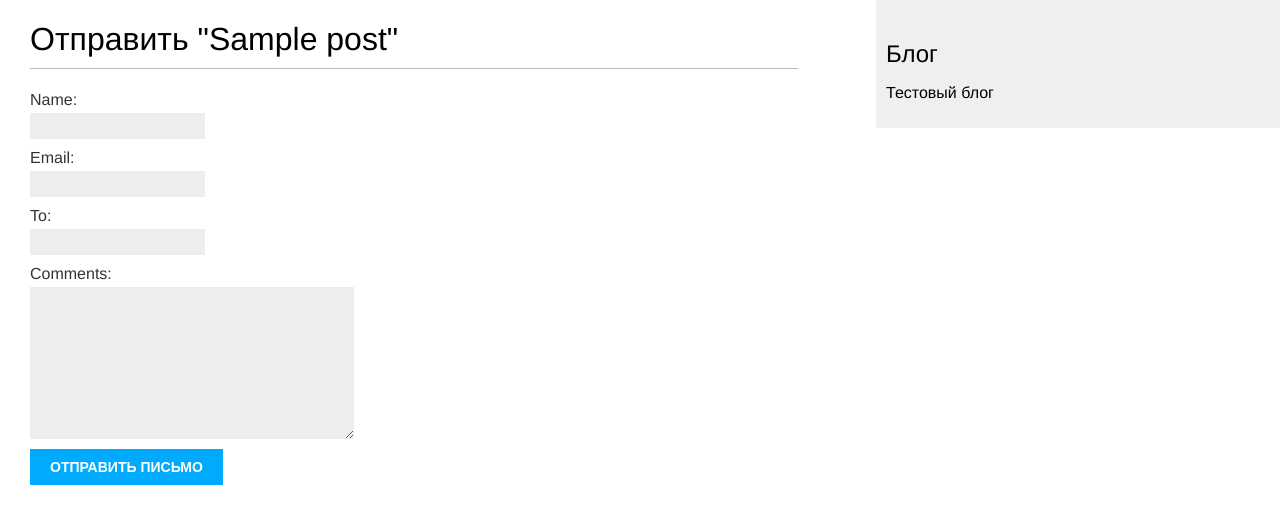
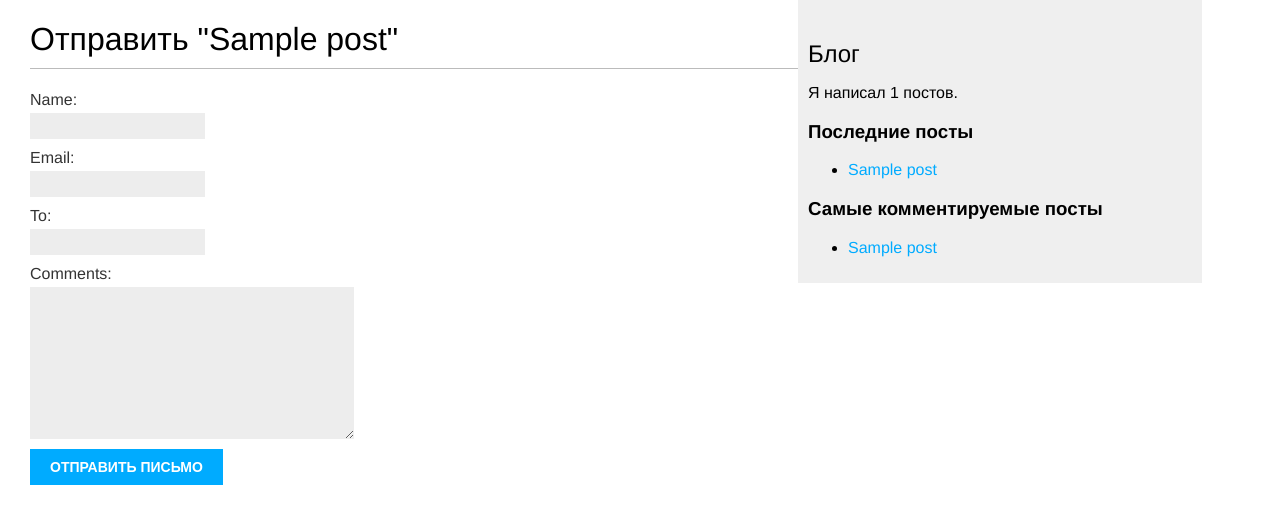
Before and after one commit to koshes/my_django_blog, a Django app: page /blog/1/share in a window 1280 px wide. Shown: the top 524 px of the page. Run offline with Django 3.2, Linux system fonts and the light colour scheme; tables that the repository leaves empty hold one stand-in row (values such as "Sample post").

Commit message:
Добалена возможность создания собственных тэгов шаблонизатора

```diff
--- a/blog/static/css/blog.css
+++ b/blog/static/css/blog.css
@@ -2,6 +2,7 @@ body {
     margin:0;
     padding:0;
     font-family:helvetica, sans-serif;
+    display: flex;
 }
 
 a {
--- a/blog/templates/blog/base.html
+++ b/blog/templates/blog/base.html
@@ -1,3 +1,4 @@
+{% load blog_tags %}
 {% load static %}
 <!DOCTYPE html>
 <html>
@@ -13,7 +14,18 @@
     </div>
     <div id="sidebar">
         <h2>Блог</h2>
-        <p>Тестовый блог</p>
+        <p>Я написал {% total_posts %} постов.</p>
+        <h3>Последние посты</h3>
+        {% show_latest_posts %}
+        <h3>Самые комментируемые посты</h3>
+        {% get_most_commented_posts as most_commented_posts %}
+        <ul>
+            {% for post in most_commented_posts %}
+                <li>
+                    <a href="{{ post.get_absolute_url }}">{{ post.title }}</a>
+                </li>
+            {% endfor %}
+        </ul>
     </div>
 </body>
 </html>
--- /dev/null
+++ b/blog/templates/blog/post/latest_posts.html
@@ -0,0 +1,7 @@
+<ul>
+    {% for post in latest_posts %}
+        <li>
+            <a href="{{ post.get_absolute_url }}">{{ post.title }}</a>
+        </li>
+    {% endfor %}
+</ul>
--- /dev/null
+++ b/blog/templatetags/blog_tags.py
@@ -0,0 +1,23 @@
+from django import template
+from django.db.models import Count
+
+from ..models import Post
+
+register = template.Library()
+
+
+@register.simple_tag
+def total_posts():
+    return Post.published.count()
+
+
+@register.inclusion_tag('blog/post/latest_posts.html')
+def show_latest_posts(count=3):
+    latest_posts = Post.published.order_by('-publish')[:count]
+    return {'latest_posts': latest_posts}
+
+
+@register.simple_tag
+def get_most_commented_posts(count=3):
+    return Post.published.annotate(
+        total_comments=Count('comments')).order_by('-total_comments')[:count]
--- a/my_django_blog/settings.py
+++ b/my_django_blog/settings.py
@@ -100,6 +100,10 @@ USE_L10N = True
 USE_TZ = True
 
 STATIC_URL = '/static/'
+STATIC_ROOT = os.path.join(BASE_DIR, 'static', 'static_root')
+STATICFILES_DIRS = (
+    os.path.join(BASE_DIR, 'static', 'static_dirs'),
+)
 
 # E-mail
 
```
Also changed, not shown: blog/templatetags/__init__.py (added).
